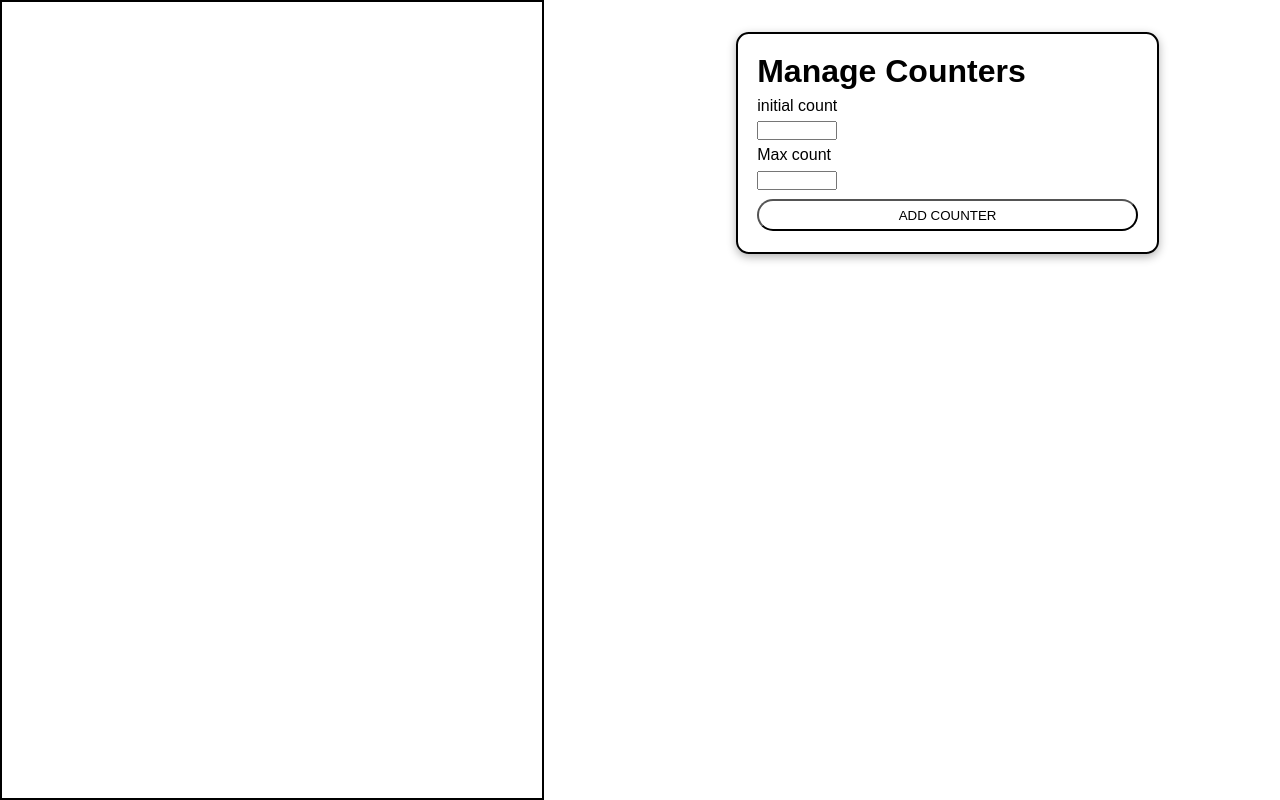
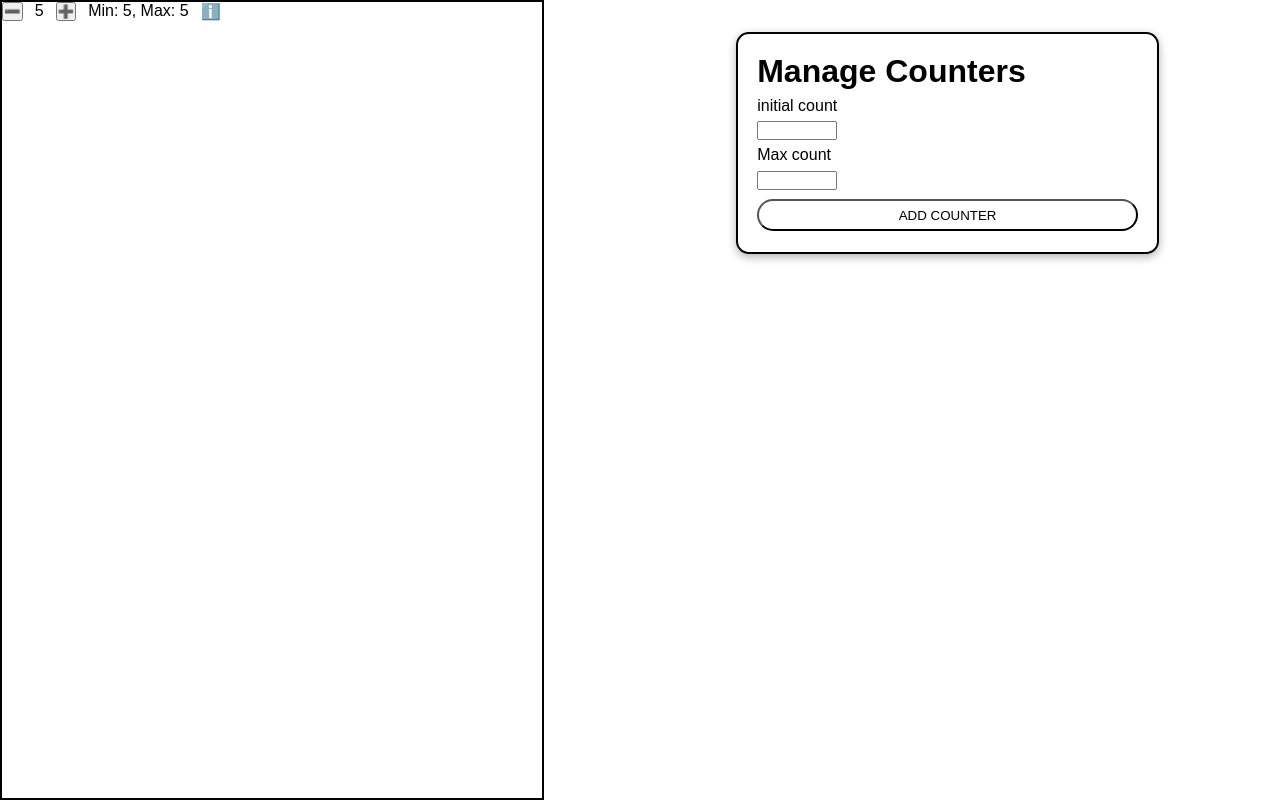
Before and after one commit to spahicadis/counters, a website: page index.html in a window 1280 px wide. Both pictures are taken after typing "5", "5" into the empty fields and a click on the button "ADD COUNTER". Drawn offline with Linux system fonts and the light colour scheme.

Commit message:
Better way with js and css

```diff
--- a/app.js
+++ b/app.js
@@ -9,6 +9,7 @@ let initialValue;
 let maxValue;
 let counterID = 0;
 const counters = [];
+let trackNum = 0;
 
 
 //BINDING
@@ -23,20 +24,32 @@ maxCounterValue.addEventListener('input', function(e) {
 })
 
 function renderCounters() {
+const counterDiv = document.createElement("div");
 const buttonDecrement = document.createElement("button");
+const counterCounting = document.createElement("span");
 const buttonIncrement = document.createElement("button");
-const counterCounting = document.createElement("span");
 const counterRange = document.createElement("span");
 const displayCounterInfo = document.createElement("span");
 const counterContainer = document.querySelector(".createdCounters");
-console.log(counters[counterID]);
+counterDiv.classList.add("counterDiv")
+buttonDecrement.innerText =  `➖`
+buttonIncrement.innerText = `➕`
+counterCounting.innerText = `${counters[trackNum].initial}`
+counterRange.innerText = `Min: ${counters[trackNum].initial}, Max: ${counters[trackNum].max} `
+displayCounterInfo.innerHTML = `ℹ️`
+counterDiv.appendChild(buttonDecrement);
+counterDiv.appendChild(counterCounting);
+counterDiv.appendChild(buttonIncrement);
+counterDiv.appendChild(counterRange);
+counterDiv.appendChild(displayCounterInfo);
+counterContainer.appendChild(counterDiv)
+trackNum++
+}
 
-
-}
 
 buttonAddCounter.addEventListener('click', function() {
   const counter = {
-    id: counterID++,
+    id: counterID,
     initial: initialValue,
     max: maxValue
   }
--- a/styles.css
+++ b/styles.css
@@ -42,4 +42,12 @@
 .createdCounters {
   grid-column: 1;
   border: 2px solid black;
+
 }
+
+.counterDiv {
+  display: flex;
+  flex-direction: row;
+  column-gap: 12px;
+  margin-bottom: 15px;
+}
```
